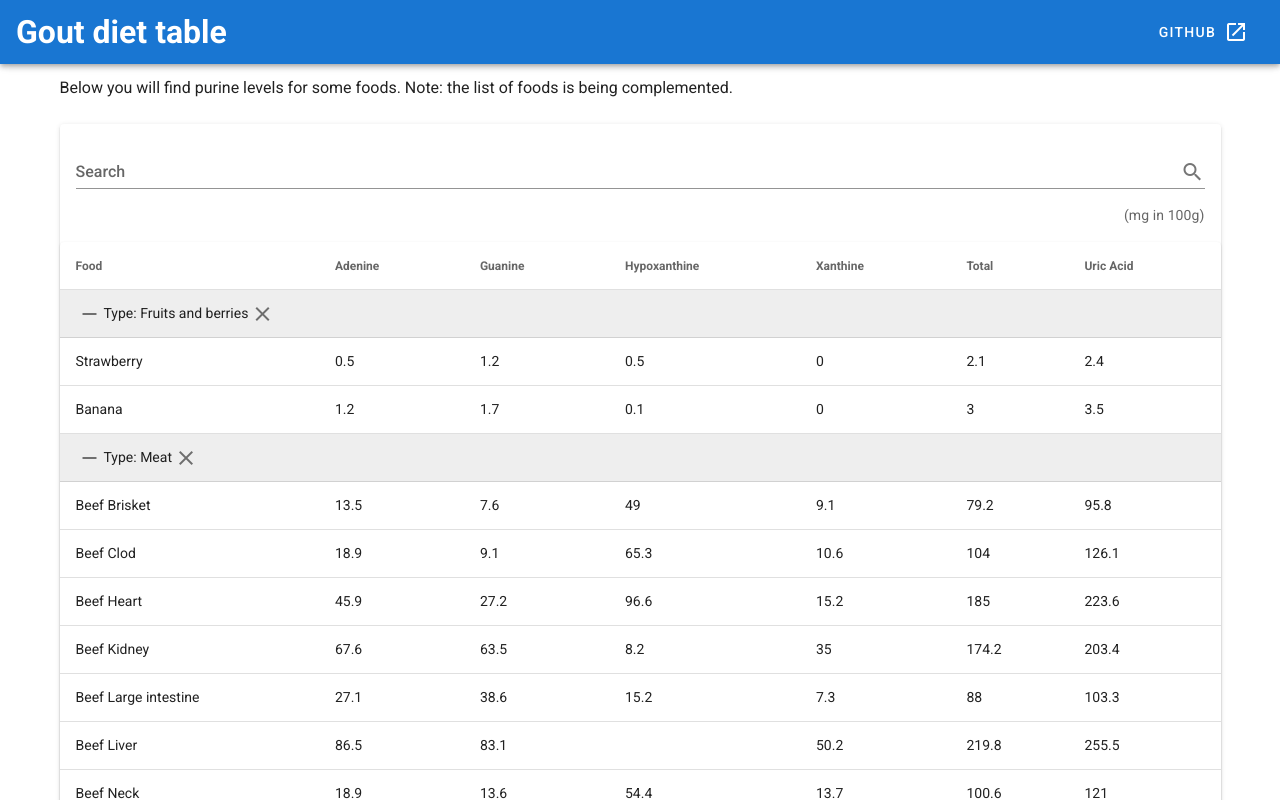
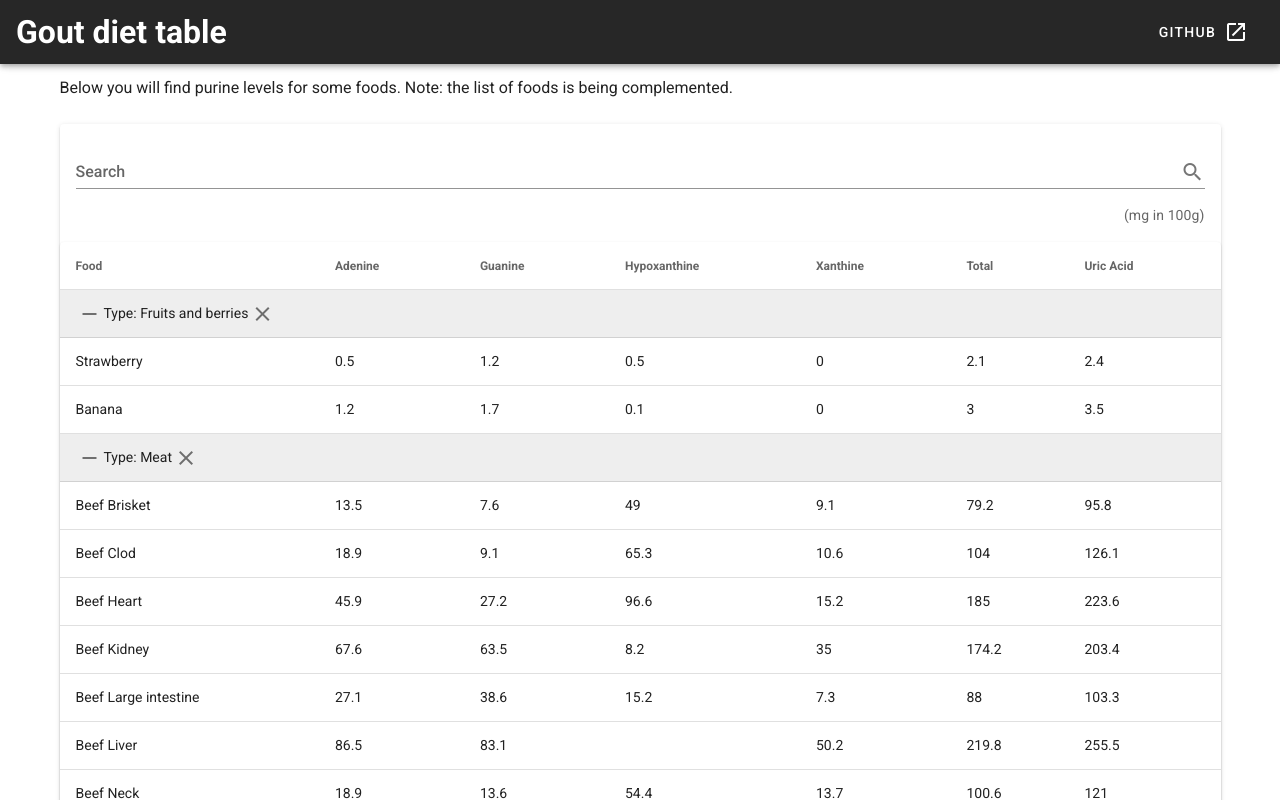
Before and after one commit to Renset/gout-diet, a Vue app: page / in a window 1280 px wide. Shown: the top 800 px of the page. Built offline with nearby package versions, Linux system fonts and the light colour scheme.

Commit message:
🌈 Visual tuning

```diff
--- a/src/plugins/vuetify.js
+++ b/src/plugins/vuetify.js
@@ -4,4 +4,7 @@ import Vuetify from 'vuetify/lib';
 Vue.use(Vuetify);
 
 export default new Vuetify({
+    theme: {
+        disable: true
+    },
 });
```
